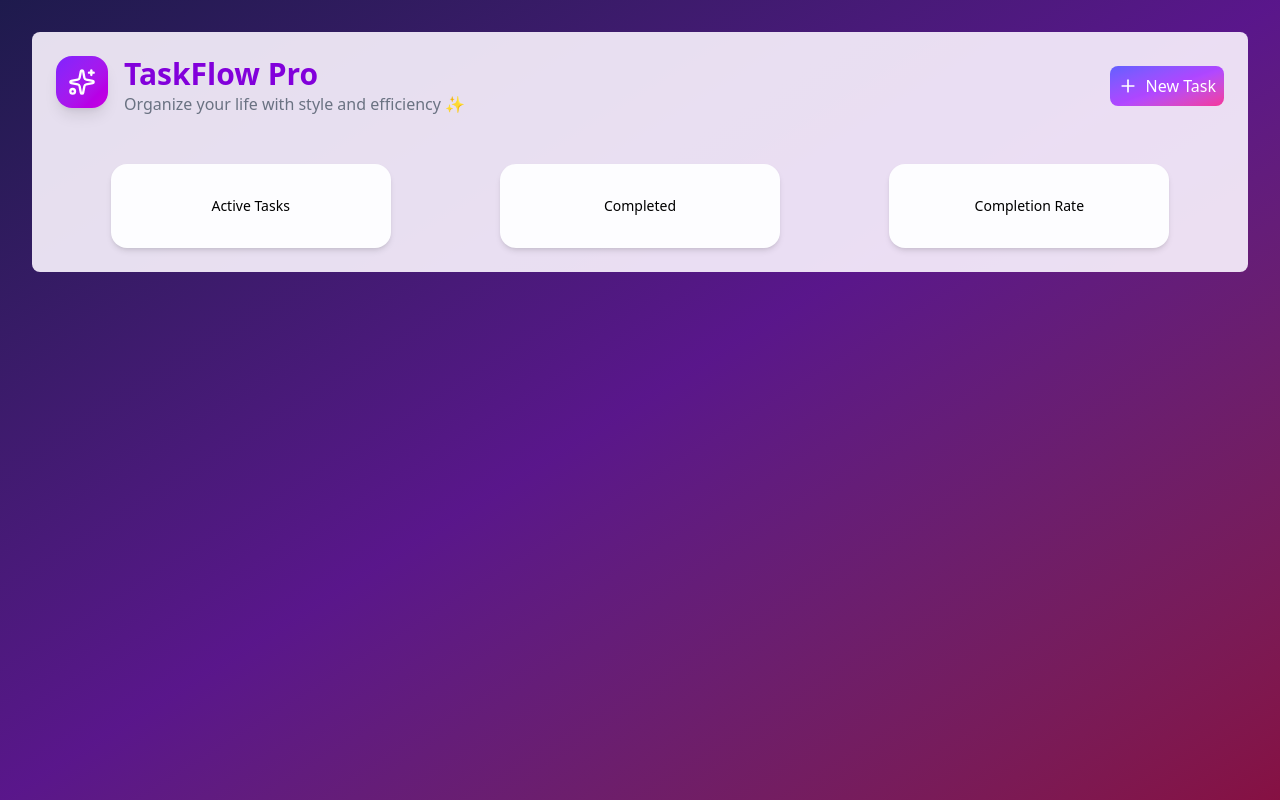
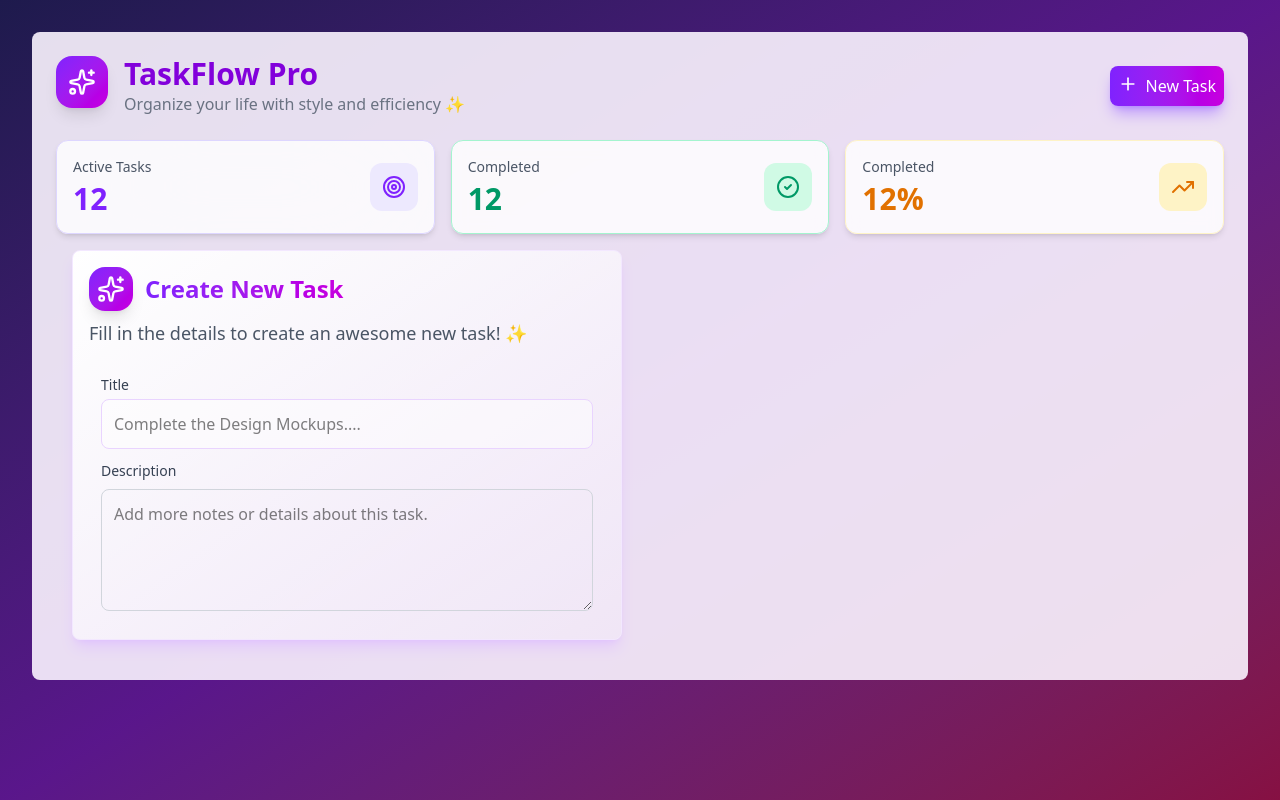
Before and after one commit to FafioluOluwadamilola/Advanced-To-Do-List, a React (Vite) app: page / in a window 1280 px wide. Built offline with nearby package versions, Linux system fonts and the light colour scheme.

Commit message:
Create Task Btn

```diff
--- a/src/App.jsx
+++ b/src/App.jsx
@@ -3,6 +3,7 @@ import { useState } from 'react'
 import { motion } from 'framer-motion'
 import Header from './components/Header'
 import TaskState from './components/TaskState'
+import CreateTask from './components/CreateTask'
 
 function App() {
   const [count, setCount] = useState(0)
@@ -17,6 +18,8 @@ function App() {
 
         <TaskState />
 
+        <CreateTask />
+
       </div>
     </div>
   )
--- /dev/null
+++ b/src/components/CreateTask.jsx
@@ -0,0 +1,67 @@
+import { Sparkles } from 'lucide-react'
+import { motion } from 'framer-motion';
+import React from 'react'
+
+const CreateTask = () => {
+    return (
+
+        <div className='task-creation'>
+
+            <div className='heading'>
+
+                <div className='background p-2'>
+                    <Sparkles className='text-white size-7' />
+                </div>
+
+                <div>
+                    <h2 className='text-2xl font-bold background-clip text-left'>Create New Task</h2>
+                </div>
+
+            </div>
+
+            <div >
+                <p className='text-left text-lg text-gray-600 mt-2'>Fill in the details to create an awesome new task! ✨</p>
+            </div >
+
+
+            <div>
+                <form className='flex flex-col p-3 gap-3 mt-4'>
+                    <motion.div
+                        initial={{ opacity: 0, y: 20 }}
+                        animate={{ opacity: 1, y: 0 }}
+                        transition={{ duration: 0.3 }}
+                        className='flex flex-col gap-1'
+                    >
+                        <label className='text-left text-sm font-medium text-gray-700'>Title</label>
+
+                        <input type="text" placeholder="Complete the Design Mockups...." className="p-3 border border-purple-200 rounded-lg bg-white/50 focus:outline-none focus:ring-2 focus:ring-gray-400 focus:shadow-amber-800" />
+                    </motion.div>
+
+                    <motion.div
+                        initial={{ opacity: 0, y: 20 }}
+                        animate={{ opacity: 1, y: 0 }}
+                        transition={{ duration: 0.3, delay: 0.1 }}
+                        className='flex flex-col gap-2'
+                    >
+                        <label className='text-left text-sm font-medium text-gray-700'>Description</label>
+                        <textarea
+                            type="text"
+                            placeholder="Add more notes or details about this task."
+                            rows={4}
+                            className=" w-full p-3 rounded-lg border border-gray-300
+                            outline-none transition-all duration-300
+                                focus:shadow-[0_0_20px_rgba(128,128,128,0.4)]
+                            " />
+                    </motion.div>
+
+
+                </form>
+            </div>
+
+
+
+        </div>
+    )
+}
+
+export default CreateTask
--- a/src/components/Header.jsx
+++ b/src/components/Header.jsx
@@ -28,7 +28,7 @@ const Header = () => {
             </div>
 
             {/* RIGHT SIDE */}
-            <Buttons className="flex items-center gap-2">
+            <Buttons className=" flex gap-2 bg-gradient-to-r from-violet-600 to-fuchsia-600 hover:from-violet-700 hover:to-fuchsia-700 text-white shadow-lg shadow-violet-500/50">
                 <Plus className="size-5" />
                 New Task
             </Buttons>
--- a/src/components/TaskState.jsx
+++ b/src/components/TaskState.jsx
@@ -1,28 +1,71 @@
 import React from 'react'
 import { motion } from 'framer-motion'
+import { CircleCheck, Target, TrendingUp } from 'lucide-react';
 
 const TaskState = () => {
   return (
-    <div className='tasks-count flex justify-around mt-12 '>
+    <div className='grid grid-cols-1 gap-4 mt-6 relative md:grid-cols-3'>
+
       <motion.div
-        whileHover={{ scale: 1.05, y: -2 }}
-        className="rounded-2xl shadow-md p-8 w-70 bg-[#FDFDFF]"
+        whileHover={{ scale: 1.02, y: -2 }}
+        className="p-4 rounded-xl bg-white/80 backdrop-blur-3xl shadow-md border border-violet-200"
       >
-        <p className="text-sm font-medium">Active Tasks</p>
+
+        <div className='flex justify-between items-center'>
+
+          <div>
+            <p className="text-sm text-gray-600 font-medium">Active Tasks</p>
+            <p className='text-left text-violet-600 text-3xl font-bold mt-1'>12</p>
+          </div>
+
+          <div className='p-3 bg-violet-100 rounded-xl'>
+            <Target className='text-violet-600 size-6' />
+          </div>
+
+        </div>
+
+
       </motion.div>
 
       <motion.div
-        whileHover={{ scale: 1.05 }}
-        className= "rounded-2xl shadow-md p-8 w-70 bg-[#FDFDFF]"
+        whileHover={{ scale: 1.02, y: -2 }}
+        className="p-4 rounded-xl bg-white/80 backdrop-blur-sm shadow-md border border-emerald-200"
       >
-        <p className="text-sm font-medium">Completed</p>
+
+        <div className='flex justify-between items-center'>
+
+          <div>
+            <p className="text-sm text-gray-600 font-medium">Completed</p>
+            <p className='text-left text-emerald-600 text-3xl font-bold mt-1'>12</p>
+          </div>
+
+          <div className='p-3 bg-emerald-100 rounded-xl'>
+            <CircleCheck className='text-emerald-600 size-6' />
+          </div>
+
+        </div>
+
       </motion.div>
 
       <motion.div
-        whileHover={{ scale: 1.05 }}
-        className="rounded-2xl shadow-md p-8 w-70 bg-[#FDFDFF]"
+        whileHover={{ scale: 1.02, y: -2 }}
+        className="p-4 rounded-xl bg-white/80 backdrop-blur-sm shadow-md border border-amber-100"
       >
-        <p className="text-sm font-medium">Completion Rate</p>
+
+        <div className='flex justify-between items-center'>
+
+          <div>
+            <p className="text-sm text-gray-600 font-medium">Completed</p>
+            <p className='text-left text-amber-600 text-3xl font-bold mt-1'>12%</p>
+          </div>
+
+          <div className='p-3 bg-amber-100 rounded-xl'>
+            <TrendingUp className='text-amber-600 size-6' />
+          </div>
+
+        </div>
+
+
       </motion.div>
     </div>
   )
--- a/src/components/ui/Buttons.jsx
+++ b/src/components/ui/Buttons.jsx
@@ -10,7 +10,7 @@ const buttons = ({
     return (
         <div>
             <motion.button
-                className={`bg-gradient-to-br from-indigo-500 via-purple-500 to-pink-500 text-white p-2 rounded-lg ${className || ''}`}
+                className={`text-white p-2 rounded-lg ${className || ''}`}
                 whileHover={{ scale: 1.1}}
                 whileTap={{ scale: 0.9}}
                 transition={{ type: "spring", stiffness, damping }}
--- a/src/index.css
+++ b/src/index.css
@@ -25,4 +25,13 @@
   .header .leftside {
     @apply flex items-start justify-start gap-4
   }
+  .task-creation{
+    @apply sm:max-w-[550px] m-4 p-4 bg-gradient-to-br from-white to-purple-50/30 border border-purple-100 gap-4 rounded-lg shadow-lg shadow-purple-300/50
+  }
+  .background-clip{
+    @apply text-transparent bg-clip-text bg-gradient-to-r from-violet-600 to-fuchsia-600
+  }
+  .heading{
+    @apply flex gap-3 items-center
+  }
 }
```
